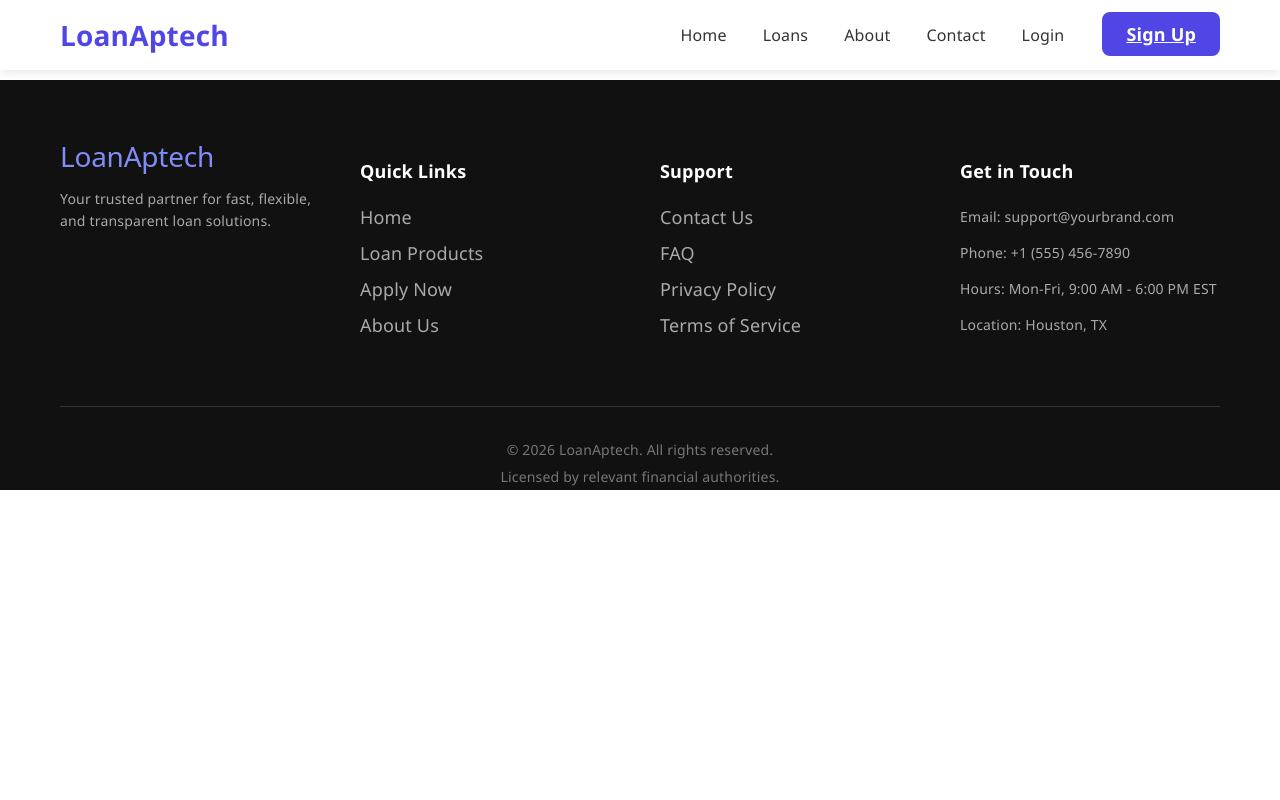
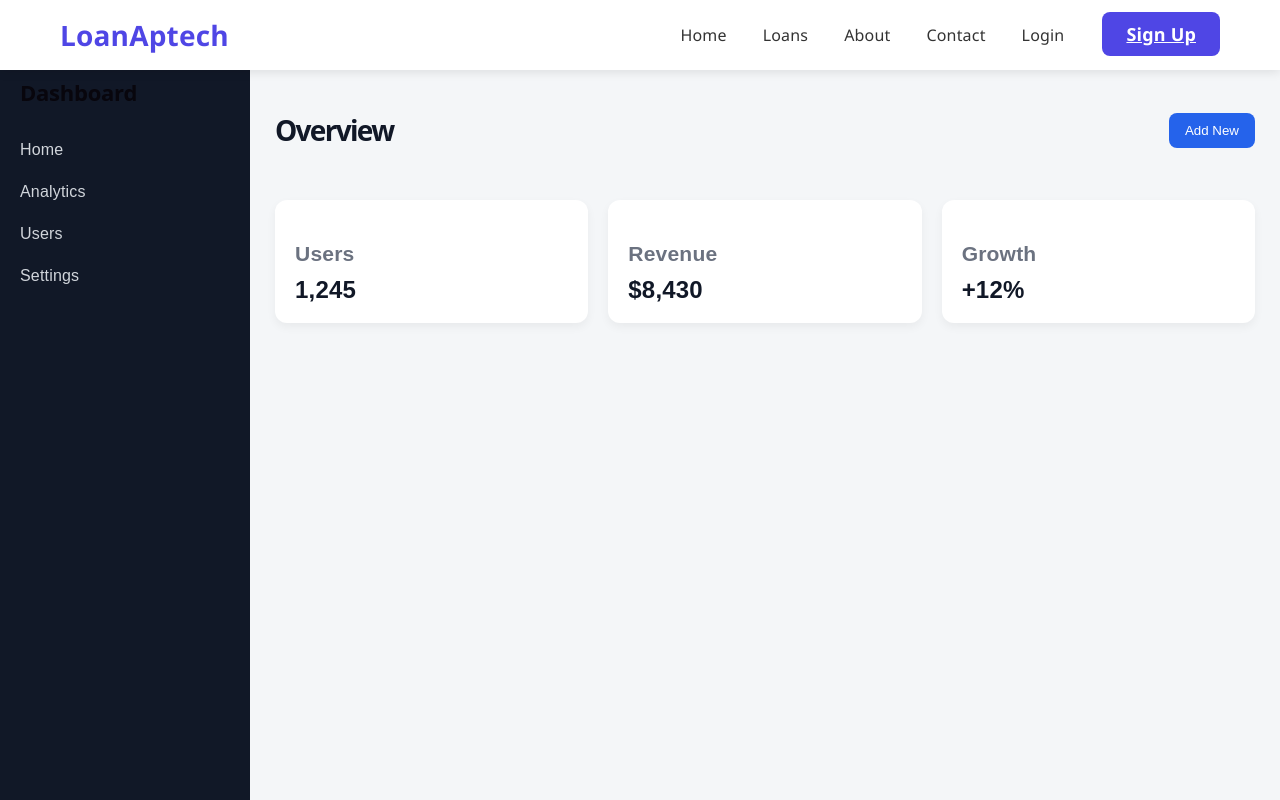
Before and after one commit to Josh-DEV15/loanaptech, a React (Vite) app: page /dashboard in a window 1280 px wide. Shown: the top 800 px of the page. Built offline with nearby package versions, Linux system fonts and the light colour scheme; no server answers.

Commit message:
Running MongoDB

```diff
--- a/src/App.jsx
+++ b/src/App.jsx
@@ -11,6 +11,7 @@ import Contact from './components/Contact';
 import Faq from './components/Faq';
 import SignUp from './pages/SignUp';
 import Login from './pages/Login';
+import Dashboard from './pages/Dashboard';
 
 function App() {
   return (
@@ -25,6 +26,7 @@ function App() {
           <Route path="/faq" element={<Faq />} />
           <Route path="/signup" element={<SignUp />} />
           <Route path="/login" element={<Login />} />
+          <Route path="/dashboard" element={<Dashboard />} />
         </Routes>
 
 
--- a/src/pages/Dashboard.jsx
+++ b/src/pages/Dashboard.jsx
@@ -0,0 +1,146 @@
+import React from "react";
+import { Link } from "react-router-dom";
+
+function Dashboard() {
+  const styles = {
+    container: {
+      display: "flex",
+      height: "100vh",
+      marginTop: "60px",
+      backgroundColor: "#f4f6f8",
+      fontFamily: "Arial, sans-serif"
+    },
+
+    sidebar: {
+      width: "250px",
+      backgroundColor: "#111827",
+      color: "#fff",
+      padding: "20px"
+    },
+
+    sidebarTitle: {
+      fontSize: "22px",
+      fontWeight: "bold",
+      marginBottom: "30px"
+    },
+
+    navItem: {
+      marginBottom: "15px",
+      cursor: "pointer"
+    },
+
+    link: {
+      textDecoration: "none",
+      color: "#d1d5db",
+      fontSize: "16px"
+    },
+
+    main: {
+      flex: 1,
+      padding: "25px"
+    },
+
+    topbar: {
+      display: "flex",
+      justifyContent: "space-between",
+      alignItems: "center",
+      marginBottom: "25px"
+    },
+
+    heading: {
+      fontSize: "28px",
+      fontWeight: "600",
+      color: "#111827"
+    },
+
+    button: {
+      backgroundColor: "#2563eb",
+      color: "#fff",
+      border: "none",
+      padding: "10px 16px",
+      borderRadius: "8px",
+      cursor: "pointer"
+    },
+
+    cardContainer: {
+      display: "grid",
+      gridTemplateColumns: "repeat(3, 1fr)",
+      gap: "20px"
+    },
+
+    card: {
+      backgroundColor: "#fff",
+      padding: "20px",
+      borderRadius: "12px",
+      boxShadow: "0 4px 10px rgba(0,0,0,0.05)"
+    },
+
+    cardTitle: {
+      color: "#6b7280",
+      marginBottom: "10px"
+    },
+
+    cardValue: {
+      fontSize: "24px",
+      fontWeight: "bold",
+      color: "#111827"
+    }
+  };
+
+  return (
+    <div style={styles.container}>
+
+      {/* Sidebar */}
+      <div style={styles.sidebar}>
+        <h2 style={styles.sidebarTitle}>Dashboard</h2>
+        <ul style={{ listStyle: "none", padding: 0 }}>
+          <li style={styles.navItem}>
+            <Link to="/" style={styles.link}>Home</Link>
+          </li>
+          <li style={styles.navItem}>
+            <Link to="/analytics" style={styles.link}>Analytics</Link>
+          </li>
+          <li style={styles.navItem}>
+            <Link to="/users" style={styles.link}>Users</Link>
+          </li>
+          <li style={styles.navItem}>
+            <Link to="/settings" style={styles.link}>Settings</Link>
+          </li>
+        </ul>
+      </div>
+
+      {/* Main Content */}
+      <div style={styles.main}>
+
+        {/* Topbar */}
+        <div style={styles.topbar}>
+          <h1 style={styles.heading}>Overview</h1>
+          <button style={styles.button}>Add New</button>
+        </div>
+
+        {/* Cards */}
+        <div style={styles.cardContainer}>
+
+          <div style={styles.card}>
+            <h3 style={styles.cardTitle}>Users</h3>
+            <p style={styles.cardValue}>1,245</p>
+          </div>
+
+          <div style={styles.card}>
+            <h3 style={styles.cardTitle}>Revenue</h3>
+            <p style={styles.cardValue}>$8,430</p>
+          </div>
+
+          <div style={styles.card}>
+            <h3 style={styles.cardTitle}>Growth</h3>
+            <p style={styles.cardValue}>+12%</p>
+          </div>
+
+        </div>
+
+      </div>
+    </div>
+  );
+}
+
+export default Dashboard;
```
Also changed, not shown: 1 other file (tests, documents, lock files or other folders).
